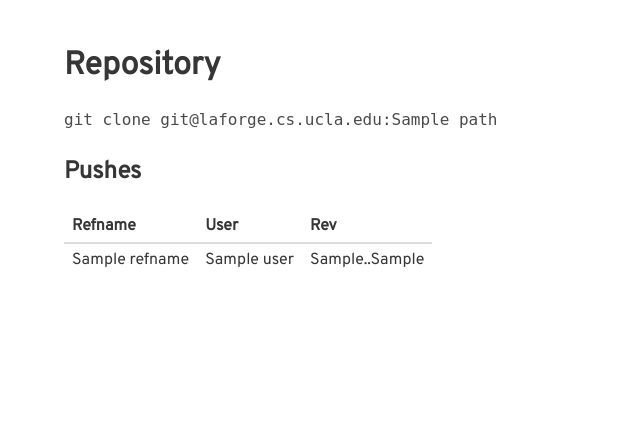
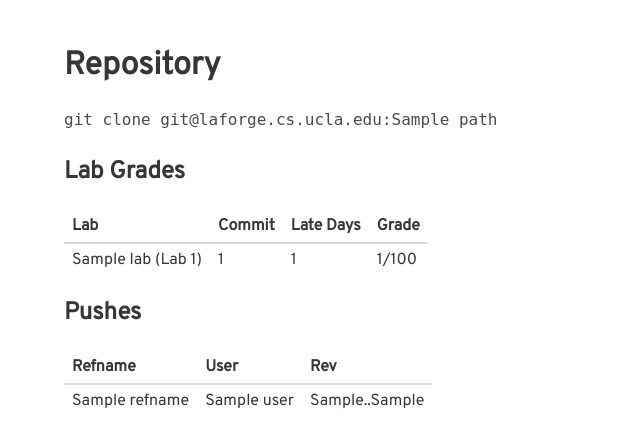
Before and after one commit to tiard/cs-111-website, a Django app: template cs111/django/templates/cs111/repository.html in a window 1280 px wide. Shown: the part 56-504 px from the top of the page, without its empty margins (0-640 px from the left). Run offline with Django 3.2, Linux system fonts and the light colour scheme; tables that the repository leaves empty hold one stand-in row (values such as "Sample post"); the template is opened without the code that fills it: values that come from a table or form of the project are taken from there, most other values are stand-ins (such as "Sample title", 1, 10 or a date in 2020); style sheets or scripts are compiled from the project's sources; some web fonts are replaced.

Commit message:
Added Lab Grades

```diff
--- a/cs111/django/admin.py
+++ b/cs111/django/admin.py
@@ -1,8 +1,9 @@
 from django.contrib import admin
 
-from .models import File, Lecture, Lab, Role
+from .models import File, Lecture, Lab, Role, LabGrade
 
 admin.site.register(File)
 admin.site.register(Lecture)
 admin.site.register(Lab)
 admin.site.register(Role)
+admin.site.register(LabGrade)
--- a/cs111/django/models.py
+++ b/cs111/django/models.py
@@ -50,3 +50,17 @@ class Role(models.Model):
     def __str__(self):
         display = self.get_role_display()
         return f'{self.user} ({display})'
+
+class LabGrade(models.Model):
+    student = models.ForeignKey(Role, on_delete=models.CASCADE,
+                                related_name='lab_grades')
+    lab = models.ForeignKey(Lab, on_delete=models.CASCADE)
+    commit_id = models.CharField(max_length=40)
+    late_days = models.IntegerField()
+    grade = models.IntegerField()
+
+    def __str__(self):
+        return f'{self.student} - {self.lab}'
+
+    class Meta:
+        unique_together = ['student', 'lab']
--- a/cs111/django/templates/cs111/repository.html
+++ b/cs111/django/templates/cs111/repository.html
@@ -6,6 +6,37 @@
 
   <p class="is-family-monospace">git clone git@laforge.cs.ucla.edu:{{ repo.path }}</p>
 
+  <h2 class="title is-4">Lab Grades</h2>
+</div>
+
+{% if lab_grades.count %}
+<table class="table is-narrow">
+  <thead>
+    <tr>
+      <th>Lab</th>
+      <th>Commit</th>
+      <th>Late Days</th>
+      <th>Grade</th>
+    </tr>
+  </thead>
+  <tbody>
+  {% for lab_grade in lab_grades.all %}
+    <tr>
+      <td>{{ lab_grade.lab }}</td>
+      <td>{{ lab_grade.commit_id }}</td>
+      <td>{{ lab_grade.late_days }}</td>
+      <td>{{ lab_grade.grade }}/100</td>
+    </tr>
+  {% endfor %}
+  </tbody>
+</table>
+{% else %}
+<div class="content">
+  <p>No lab grades yet.</p>
+</div>
+{% endif %}
+
+<div class="content">
   <h2 class="title is-4">Pushes</h2>
 </div>
 
```
Also changed, not shown: cs111/django/views.py (+6 -2 lines), cs111/django/migrations/0006_add_lab_grades.py (added).
